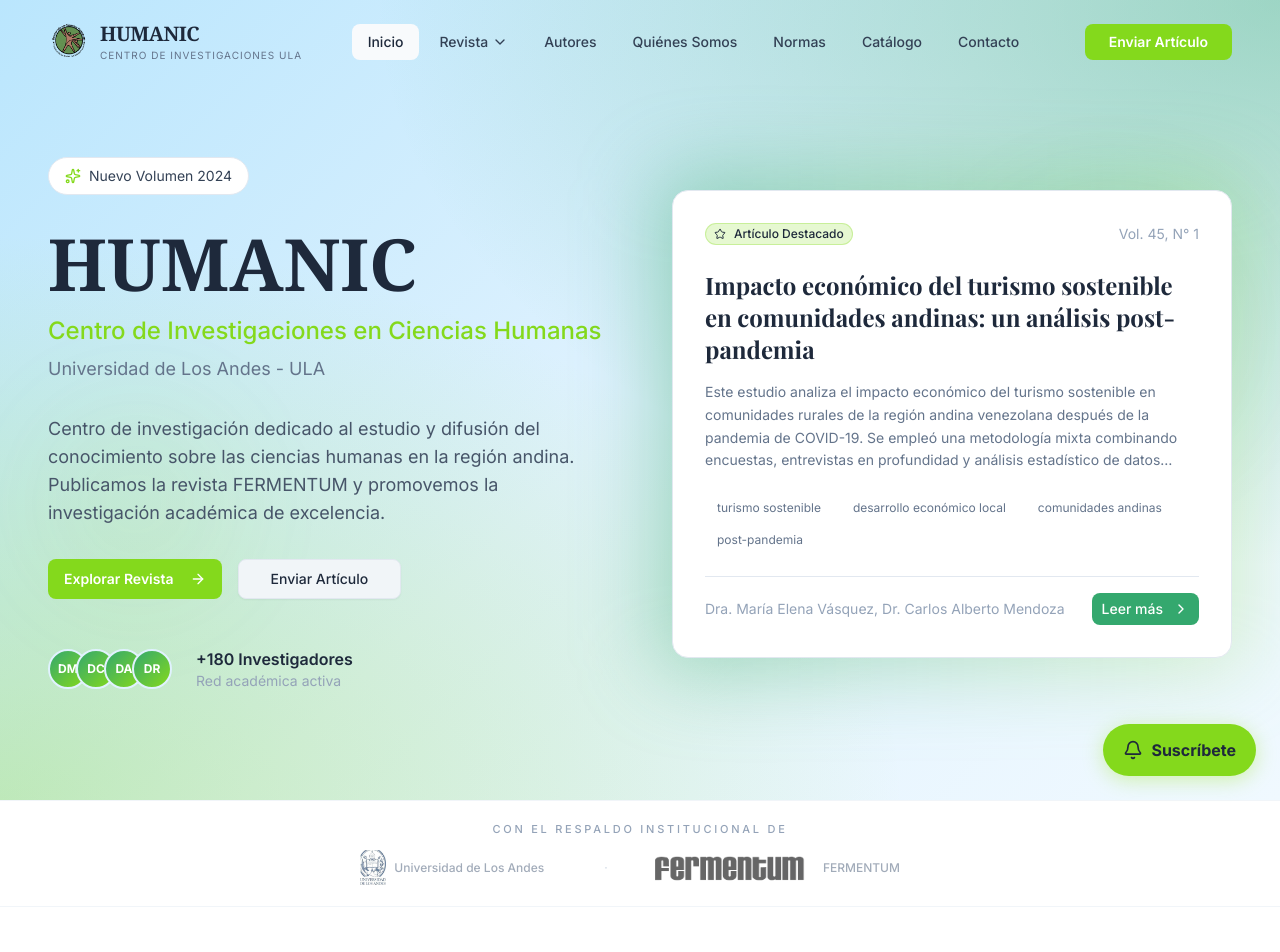
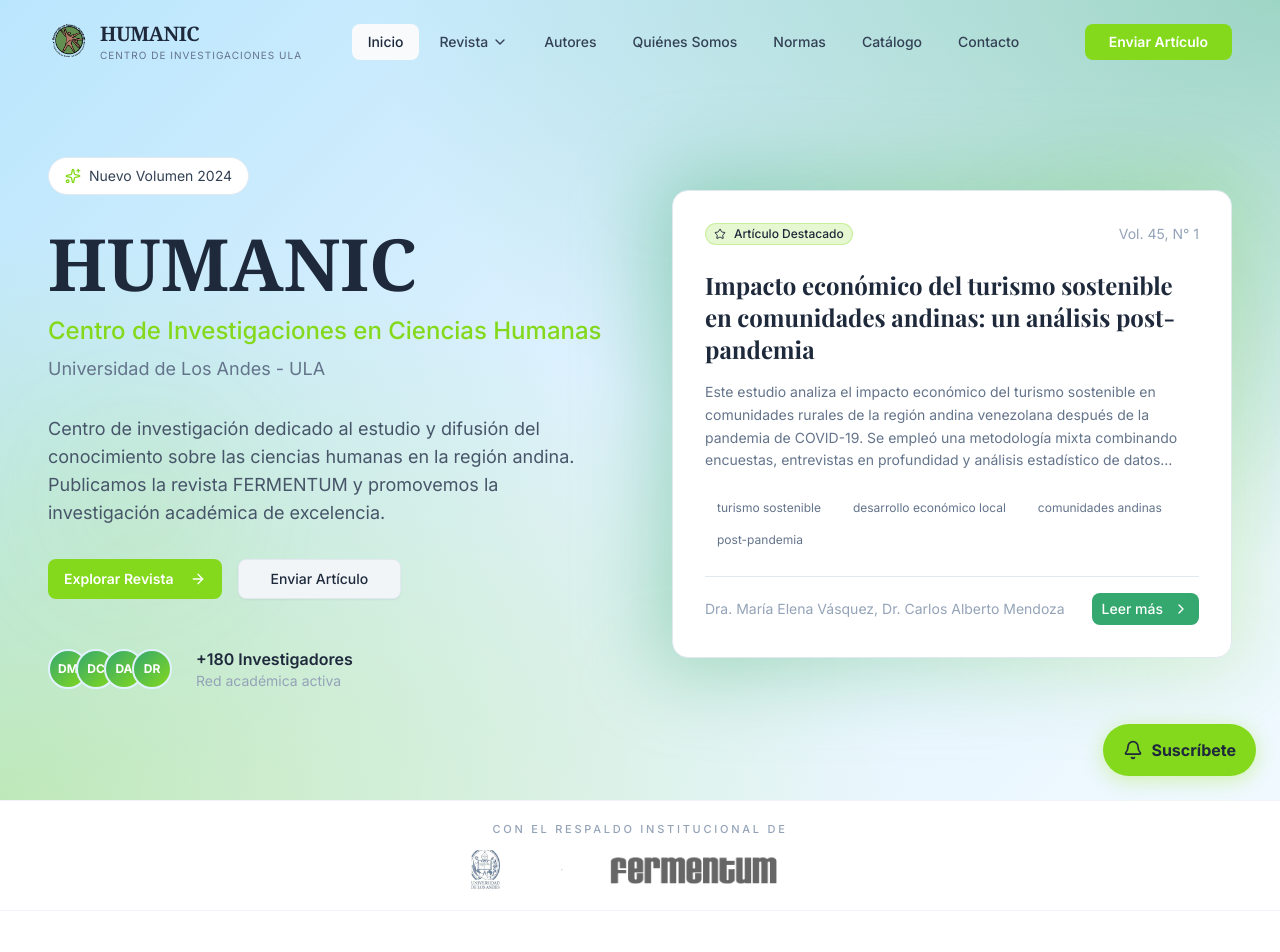
Before and after one commit to wistermarquez90-oss/app, a React (Vite) app: page /#/ in a window 1280 px wide. Shown: the top 952 px of the page. Built offline with nearby package versions, Linux system fonts and the light colour scheme; the HTML template or start-up script is replaced by a standard one.

Commit message:
Remove partner names from PartnersSection - logos only

```diff
--- a/src/components/ui-custom/PartnersSection.tsx
+++ b/src/components/ui-custom/PartnersSection.tsx
@@ -35,17 +35,14 @@
                 href={partner.url}
                 target={partner.url.startsWith('http') ? '_blank' : undefined}
                 rel={partner.url.startsWith('http') ? 'noopener noreferrer' : undefined}
-                className="group flex items-center gap-2 transition-opacity duration-300 hover:opacity-100 opacity-60"
+                className="group flex items-center transition-opacity duration-300 hover:opacity-100 opacity-60"
               >
                 <img
                   src={partner.logo}
                   alt={partner.name}
-                  className="h-7 sm:h-9 w-auto object-contain"
+                  className="h-8 sm:h-10 w-auto object-contain"
                 />
-                <span className="text-xs text-slate-500 font-medium hidden sm:inline group-hover:text-slate-800 transition-colors">
-                  {partner.name}
-                </span>
-                <ExternalLink className="w-3 h-3 text-slate-300 opacity-0 group-hover:opacity-100 transition-opacity" />
+                <ExternalLink className="w-3 h-3 text-slate-300 ml-2 opacity-0 group-hover:opacity-100 transition-opacity" />
               </a>
               {index < partners.length - 1 && (
                 <span className="text-slate-300 text-xs">·</span>
```
